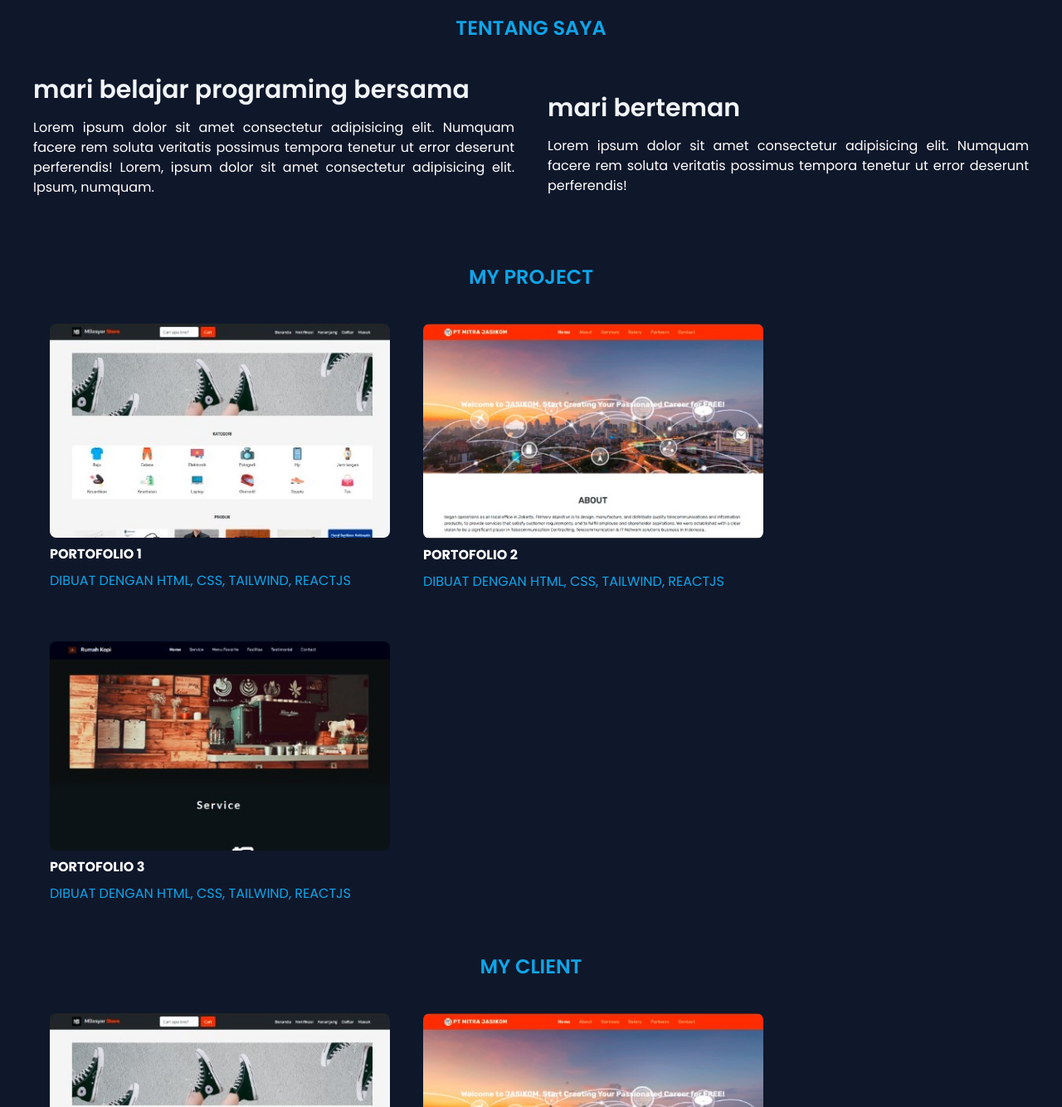
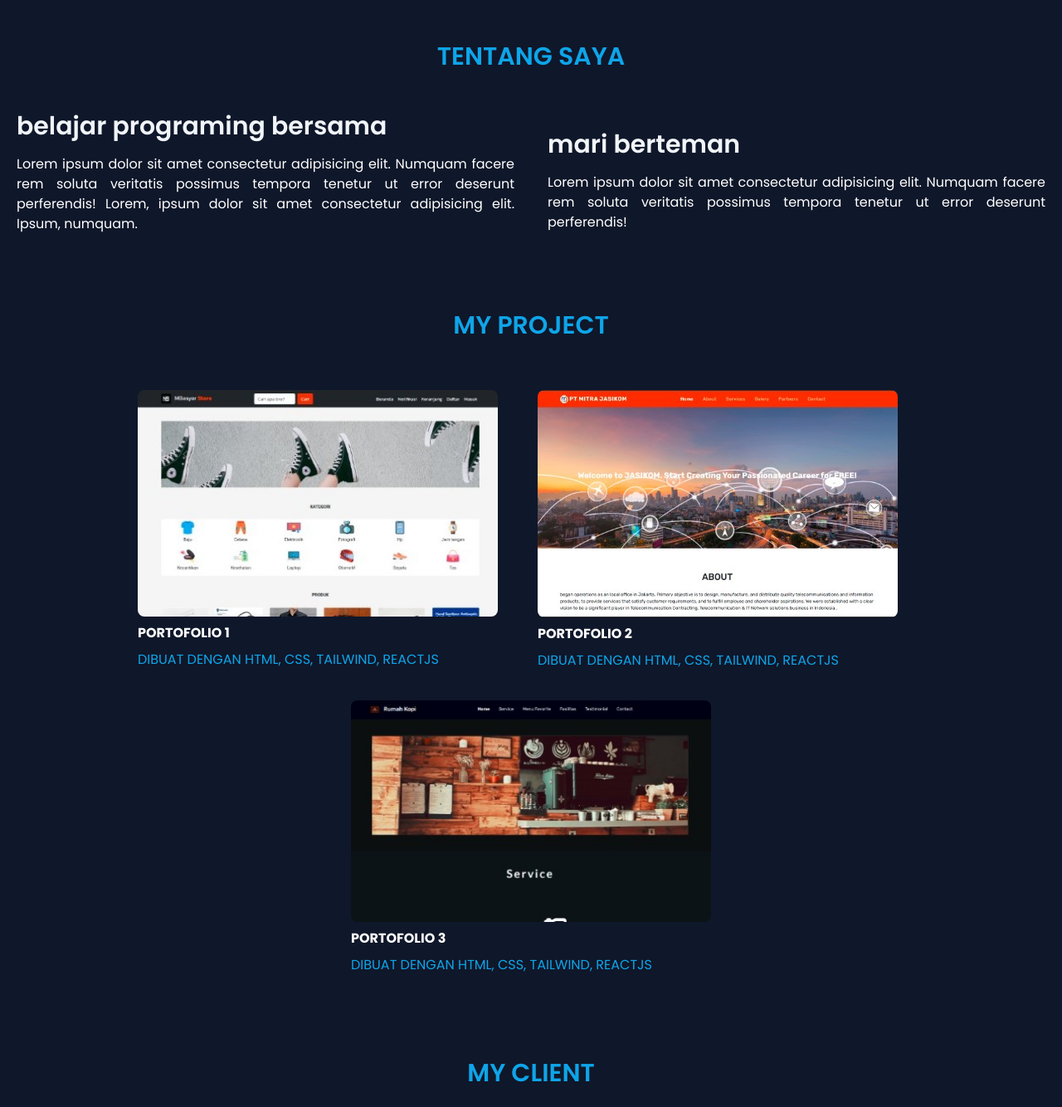
Before and after one commit to mbasyar/portofolio_tailwindcss, a website: page index.html in a window 1280 px wide. Shown: the part 500-1834 px from the top of the page at 83% size. Drawn offline with Linux system fonts and the light colour scheme; a web font is replaced by a local one.

Commit message:
commit kedua

```diff
--- a/index.html
+++ b/index.html
@@ -49,22 +49,20 @@ font-family: 'Poppins', sans-serif;" class="bg-slate-900">
                     <div class="img overflow-hidden w-[250px] h-[250px] rounded-full sm:mx-auto sm:w-64">
                          <img src="../src/img/rajeg.jpeg" alt="basyar" class=" w-[250px] h-[250px]  border-2 rounded-full border-black cursor-pointer hover:scale-105 transition-all duration-500">
                     </div>
-
-                </div>
+                 </div>
             </div>
         </div>
      </section>
 
     <!--ABOUT-->
-    <section id="about" class="py-5">
-        <div class="container text-start px-5">
-            <h2 class="text-2xl text-sky-500 font-semibold text-center">TENTANG SAYA</h2>
+    <section id="about" class="pt-5 pb-10 ">
+        <div class="container  my-3 py-5">
+            <h2 class="text-2xl md:text-3xl text-sky-500 font-semibold text-center">TENTANG SAYA</h2>
         </div>
-        <div class="container bg-slate-900 mx-auto pb-10 pt-6 px-5">
-
+        <div class="container bg-slate-900 mx-auto">
             <div class="flex flex-wrap">
-                <div class="w-full self-center text-center px-5 sm:w-1/2">
-                    <h1 class="text-3xl text-slate-100 font-semibold text-start my-4">mari belajar programing bersama</h1>
+                <div class="w-full self-center text-start px-5 sm:w-1/2">
+                    <h1 class="text-3xl text-slate-100 font-semibold my-4">belajar programing bersama</h1>
                     <p class="text-white text-justify">Lorem ipsum dolor sit amet consectetur adipisicing elit. Numquam facere rem soluta veritatis possimus tempora tenetur ut error deserunt perferendis! Lorem, ipsum dolor sit amet consectetur adipisicing elit. Ipsum, numquam.</p>
                 </div>
                 <div class="w-full self-center text-center mt-5 px-5 sm:w-1/2">
@@ -74,26 +72,26 @@ font-family: 'Poppins', sans-serif;" class="bg-slate-900">
             </div>
         </div>
     </section>
-    <section id="portofolio" class="py-5 px-5">
-        <div class="container text-start px-5">
-            <h2 class="text-2xl text-sky-500 font-semibold text-center">MY PROJECT</h2>
+    <section id="portofolio" class="pt-5 pb-10 ">
+        <div class="container my-3 py-5">
+            <h2 class="text-2xl text-sky-500 font-semibold text-center md:text-3xl">MY PROJECT</h2>
         </div>
-        <div class="container px-5 text-white flex flex-wrap">
-            <div class="card text-start p-5 mt-5 w-[450px]">
+        <div class="container px-5 text-white flex flex-wrap md:justify-center">
+            <div class="card text-start p-2 mt-5 w-[450px] md:mr-8">
               <img class="card-img-top rounded-lg w-full md:w-300" src="./src/img/tokoonline.jpg" alt="Title">
               <div class="card-body">
                 <h4 class="card-title my-2 font-bold ">PORTOFOLIO 1</h4>
                 <p class="card-text text-sky-500">DIBUAT DENGAN HTML, CSS, TAILWIND, REACTJS</p>
               </div>
             </div>
-            <div class="card text-start p-5 mt-5 w-[450px]">
+            <div class="card text-start p-2 mt-5 w-[450px] md:mr-8">
               <img class="card-img-top rounded-lg w-full " src="./src/img/jasikom.jpg" alt="Title">
               <div class="card-body">
                 <h4 class="card-title my-2 font-bold ">PORTOFOLIO 2</h4>
                 <p class="card-text text-sky-500">DIBUAT DENGAN HTML, CSS, TAILWIND, REACTJS</p>
               </div>
             </div>
-            <div class="card text-start p-5 mt-5 w-[450px]">
+            <div class="card text-start p-2 mt-5 w-[450px]">
               <img class="card-img-top rounded-lg w-full md:w-300" src="./src/img/kopiku.jpg" alt="Title">
               <div class="card-body">
                 <h4 class="card-title my-2 font-bold ">PORTOFOLIO 3</h4>
@@ -102,26 +100,27 @@ font-family: 'Poppins', sans-serif;" class="bg-slate-900">
             </div>
         </div>
     </section>
-    <section id="portofolio" class="py-5 px-5">
-        <div class="container text-start px-5">
-            <h2 class="text-2xl text-sky-500 font-semibold text-center">MY CLIENT</h2>
+
+    <section id="portofolio" class="pt-5 pb-10 ">
+        <div class="container my-3 py-5">
+            <h2 class="text-2xl text-sky-500 font-semibold text-center md:text-3xl">MY CLIENT</h2>
         </div>
-        <div class="container px-5 text-white flex flex-wrap">
-            <div class="card text-start p-5 mt-5 w-[450px]">
+        <div class="container px-5 text-white flex flex-wrap md:justify-center">
+            <div class="card text-start p-2 mt-5 w-[450px] md:mr-8">
               <img class="card-img-top rounded-lg w-full md:w-300" src="./src/img/tokoonline.jpg" alt="Title">
               <div class="card-body">
                 <h4 class="card-title my-2 font-bold ">PORTOFOLIO 1</h4>
                 <p class="card-text text-sky-500">DIBUAT DENGAN HTML, CSS, TAILWIND, REACTJS</p>
               </div>
             </div>
-            <div class="card text-start p-5 mt-5 w-[450px]">
+            <div class="card text-start p-2 mt-5 w-[450px] md:mr-8">
               <img class="card-img-top rounded-lg w-full " src="./src/img/jasikom.jpg" alt="Title">
               <div class="card-body">
                 <h4 class="card-title my-2 font-bold ">PORTOFOLIO 2</h4>
                 <p class="card-text text-sky-500">DIBUAT DENGAN HTML, CSS, TAILWIND, REACTJS</p>
               </div>
             </div>
-            <div class="card text-start p-5 mt-5 w-[450px]">
+            <div class="card text-start p-2 mt-5 w-[450px]">
               <img class="card-img-top rounded-lg w-full md:w-300" src="./src/img/kopiku.jpg" alt="Title">
               <div class="card-body">
                 <h4 class="card-title my-2 font-bold ">PORTOFOLIO 3</h4>
@@ -134,8 +133,8 @@ font-family: 'Poppins', sans-serif;" class="bg-slate-900">
 
 
     <div class="footer py-5 mt-10 text-white px-5">
-        <div class="container text-start px-5">
-            <h2 class="text-2xl text-sky-500 font-semibold text-center my-5">CONTACT ME</h2>
+        <div class="container text-start my-3 py-5">
+            <h2 class="text-2xl text-sky-500 font-semibold text-center md:text-3xl">CONTACT ME</h2>
         </div>
         <div class="flex flex-wrap">
             <section class="px-5 w-full md:w-[450px]">
```
Also changed, not shown: style.css.
